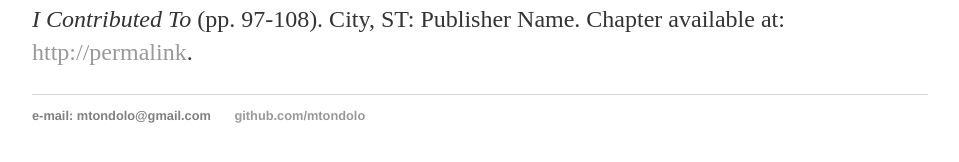
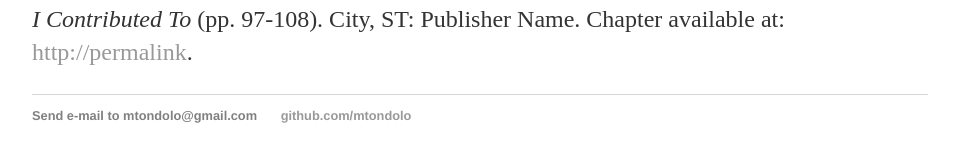
Before and after one commit to mtondolo/mtondolo.github.io, a Jekyll site: the page built from cv/index.html, in a window 1280 px wide. Shown: the part 423-585 px from the top of the page, without its empty margins (160-1119 px from the left). Built offline with Jekyll 4.4.1, drawn with Linux system fonts in a browser that asks for light colours.

Commit message:
Update default.html

```diff
--- a/_layouts/default.html
+++ b/_layouts/default.html
@@ -22,7 +22,7 @@
 			<footer>
 			<div class="contact">
 	    		<ul class="list-unstyled">
-				<li><font color = "gray">e-mail: <span class="obfuscate">mtondolo@gmail.com</span></font></li>
+				<li><font color = "gray">Send e-mail to <span class="obfuscate">mtondolo@gmail.com</span></font></li>
 	        		<li><a href="https://github.com/mtondolo">github.com/mtondolo</a></li>
 			</ul>
 			</div>
```
